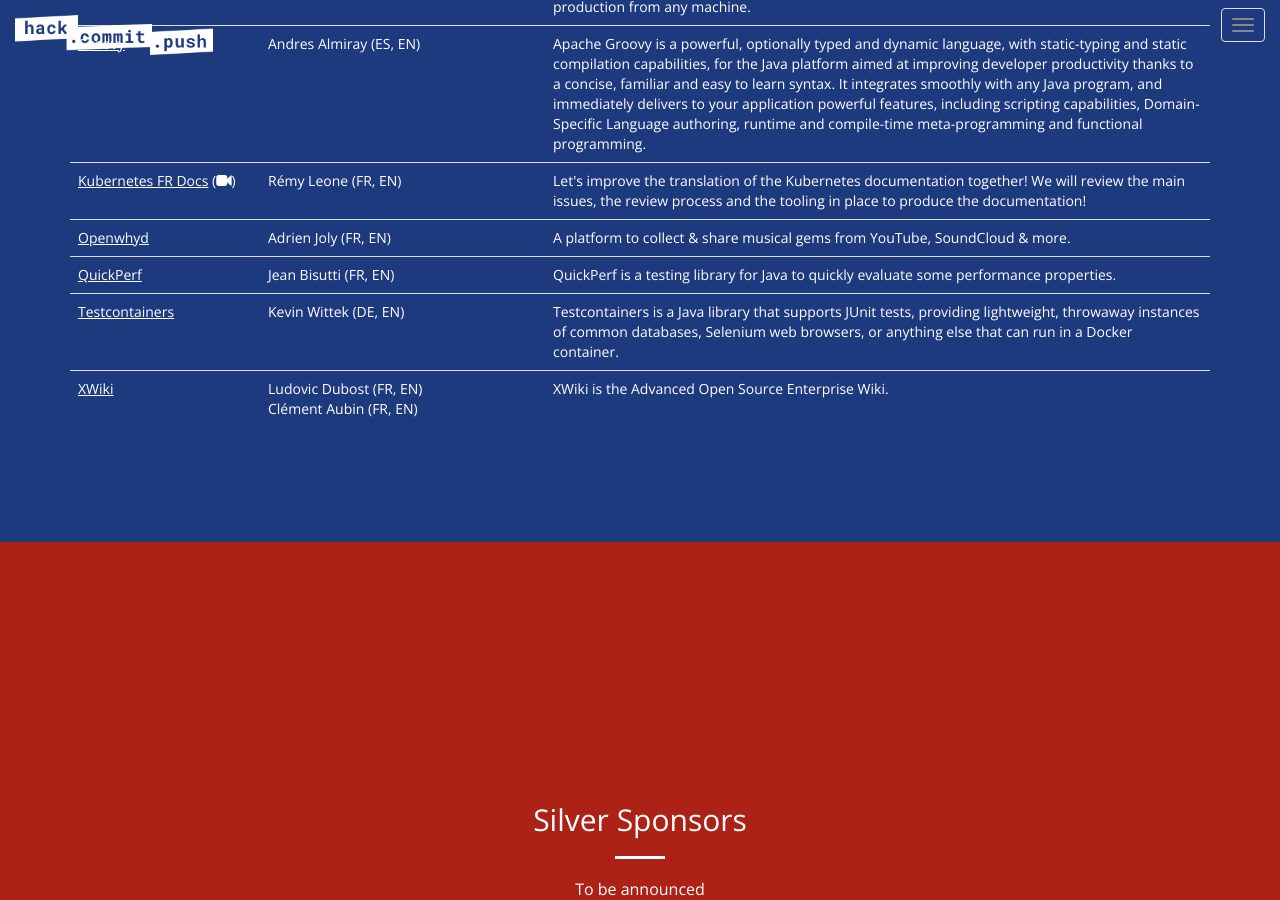
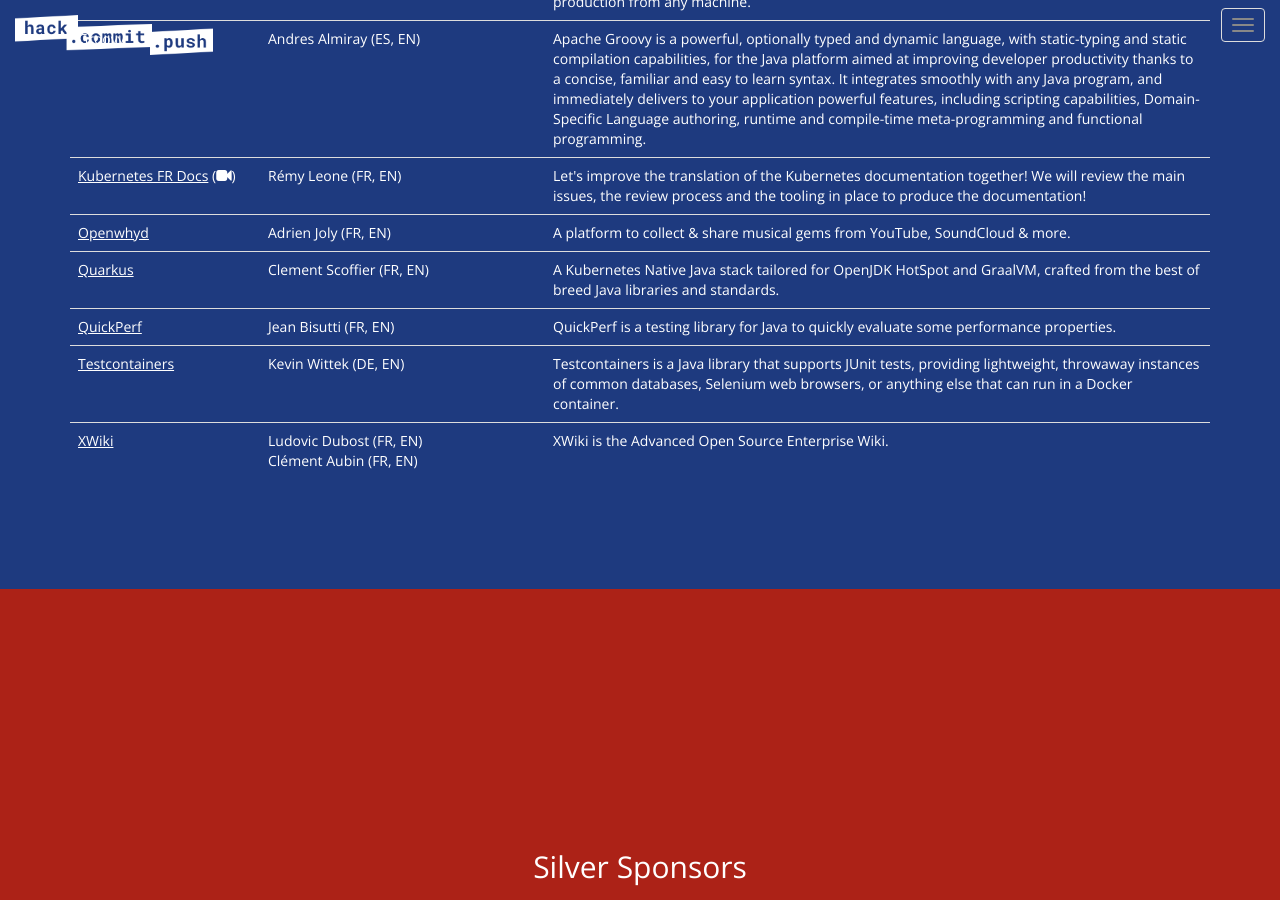
Before and after one commit to hack-commit-push/paris2020, a Jekyll site: the page built from index.html, in a window 1280 px wide and 900 px high, scrolled down 4061 px. Built offline with Jekyll 4.4.1, drawn with Linux system fonts in a browser that asks for light colours.

Commit message:
Add Quarkus

```diff
--- a/_data/projects.yml
+++ b/_data/projects.yml
@@ -109,3 +109,13 @@
       spoken_languages:
         - FR
         - EN
+- name: Quarkus
+  url: https://quarkus.io
+  description:
+    en: |
+      A Kubernetes Native Java stack tailored for OpenJDK HotSpot and GraalVM, crafted from the best of breed Java libraries and standards.
+  leads:
+    - name: Clement Scoffier
+      spoken_languages:
+        - FR
+        - EN
```
